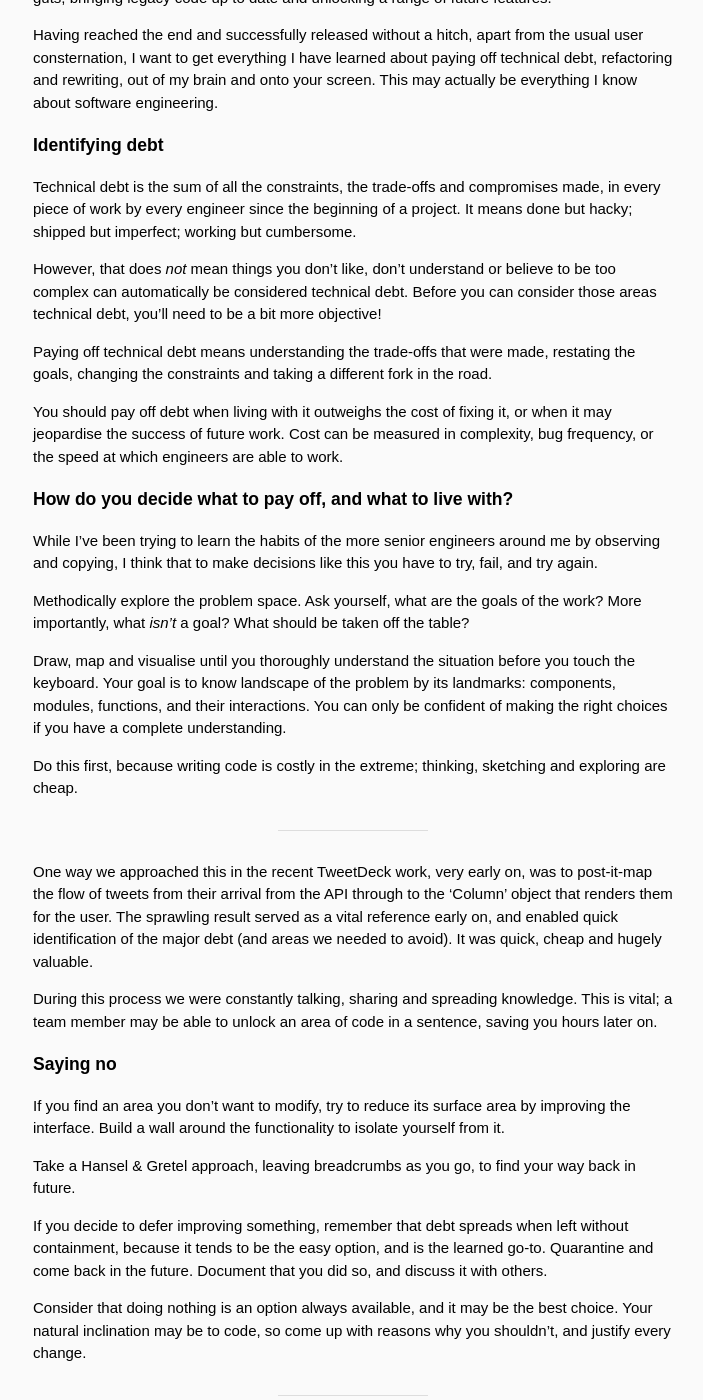
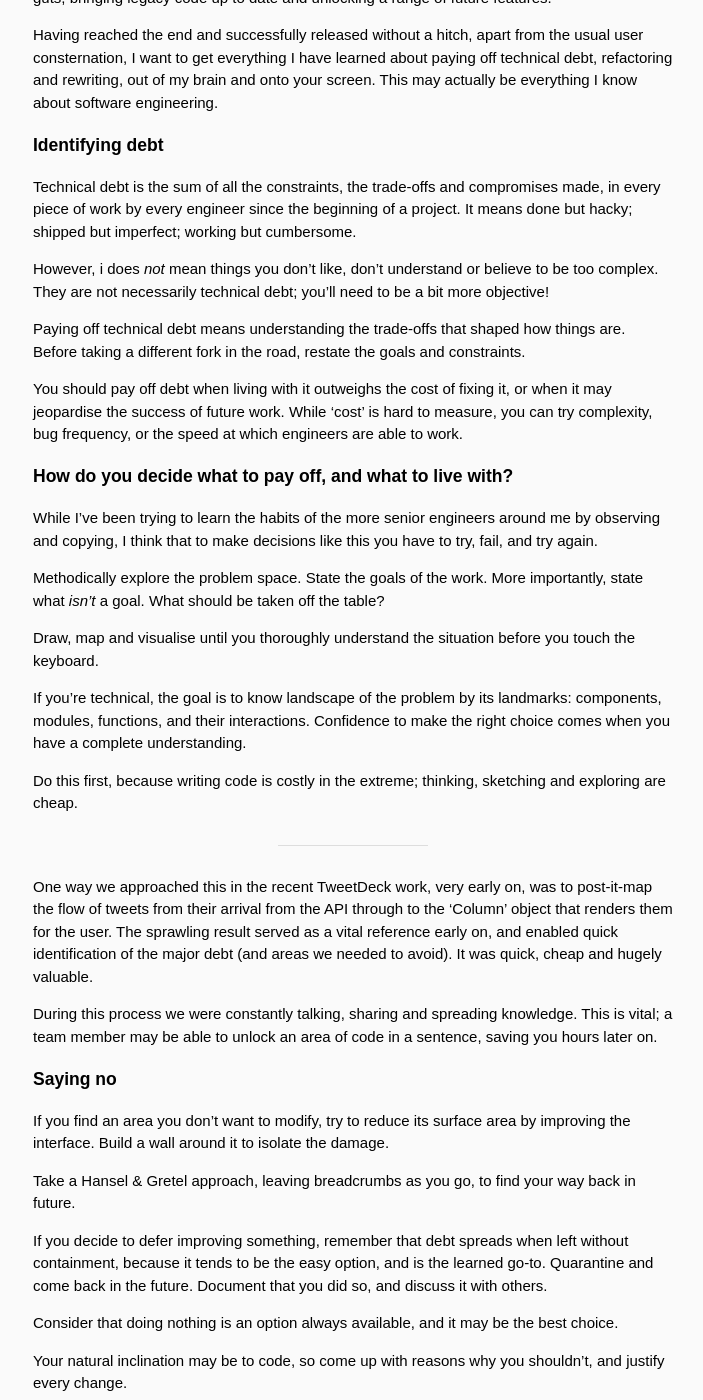
Before and after one commit to tgvashworth/tgvashworth.github.io, a Jekyll site: the page built from _posts/2015-05-12-technical-debt.md, in a window 1280 px wide and 1400 px high, scrolled down 213 px. Shown: the whole window, without its empty margins (287-990 px from the left). Built offline with Jekyll 4.4.1, drawn with Linux system fonts in a browser that asks for light colours; some web fonts are replaced; Markdown is read by kramdown in place of the engine named in the settings.

Commit message:
tech debt post tweaks

```diff
--- a/_posts/2015-05-12-technical-debt.md
+++ b/_posts/2015-05-12-technical-debt.md
@@ -12,19 +12,21 @@ Having reached the end and successfully released without a hitch, apart from the
 
 Technical debt is the sum of all the constraints, the trade-offs and compromises made, in every piece of work by every engineer since the beginning of a project. It means done but hacky; shipped but imperfect; working but cumbersome.
 
-However, that does *not* mean things you don't like, don't understand or believe to be too complex can automatically be considered technical debt. Before you can consider those areas technical debt, you'll need to be a bit more objective!
+However, i does *not* mean things you don't like, don't understand or believe to be too complex. They are not necessarily technical debt; you'll need to be a bit more objective!
 
-Paying off technical debt means understanding the trade-offs that were made, restating the goals, changing the constraints and taking a different fork in the road.
+Paying off technical debt means understanding the trade-offs that shaped how things are. Before taking a different fork in the road, restate the goals and constraints.
 
-You should pay off debt when living with it outweighs the cost of fixing it, or when it may jeopardise the success of future work. Cost can be measured in complexity, bug frequency, or the speed at which engineers are able to work.
+You should pay off debt when living with it outweighs the cost of fixing it, or when it may jeopardise the success of future work. While 'cost' is hard to measure, you can try complexity, bug frequency, or the speed at which engineers are able to work.
 
 ### How do you decide what to pay off, and what to live with?
 
 While I've been trying to learn the habits of the more senior engineers around me by observing and copying, I think that to make decisions like this you have to try, fail, and try again.
 
-Methodically explore the problem space. Ask yourself, what are the goals of the work? More importantly, what *isn't* a goal? What should be taken off the table?
+Methodically explore the problem space. State the goals of the work. More importantly, state what *isn't* a goal. What should be taken off the table?
 
-Draw, map and visualise until you thoroughly understand the situation before you touch the keyboard. Your goal is to know landscape of the problem by its landmarks: components, modules, functions, and their interactions. You can only be confident of making the right choices if you have a complete understanding.
+Draw, map and visualise until you thoroughly understand the situation before you touch the keyboard.
+
+If you're technical, the goal is to know landscape of the problem by its landmarks: components, modules, functions, and their interactions. Confidence to make the right choice comes when you have a complete understanding.
 
 Do this first, because writing code is costly in the extreme; thinking, sketching and exploring are cheap.
 
@@ -36,13 +38,15 @@ During this process we were constantly talking, sharing and spreading knowledge.
 
 ### Saying no
 
-If you find an area you don't want to modify, try to reduce its surface area by improving the interface. Build a wall around the functionality to isolate yourself from it.
+If you find an area you don't want to modify, try to reduce its surface area by improving the interface. Build a wall around it to isolate the damage.
 
 Take a Hansel & Gretel approach, leaving breadcrumbs as you go, to find your way back in future.
 
 If you decide to defer improving something, remember that debt spreads when left without containment, because it tends to be the easy option, and is the learned go-to. Quarantine and come back in the future. Document that you did so, and discuss it with others.
 
-Consider that doing nothing is an option always available, and it may be the best choice. Your natural inclination may be to code, so come up with reasons why you shouldn't, and justify every change.
+Consider that doing nothing is an option always available, and it may be the best choice.
+
+Your natural inclination may be to code, so come up with reasons why you shouldn't, and justify every change.
 
 ---
 
```
